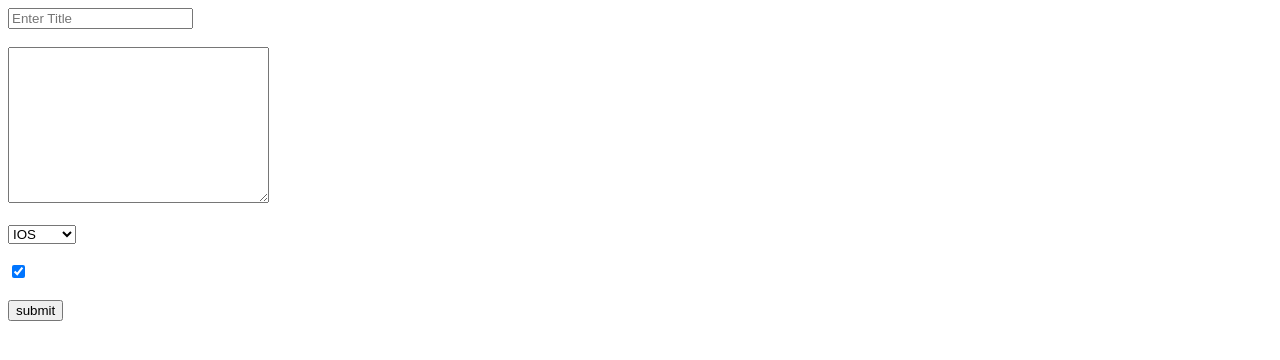
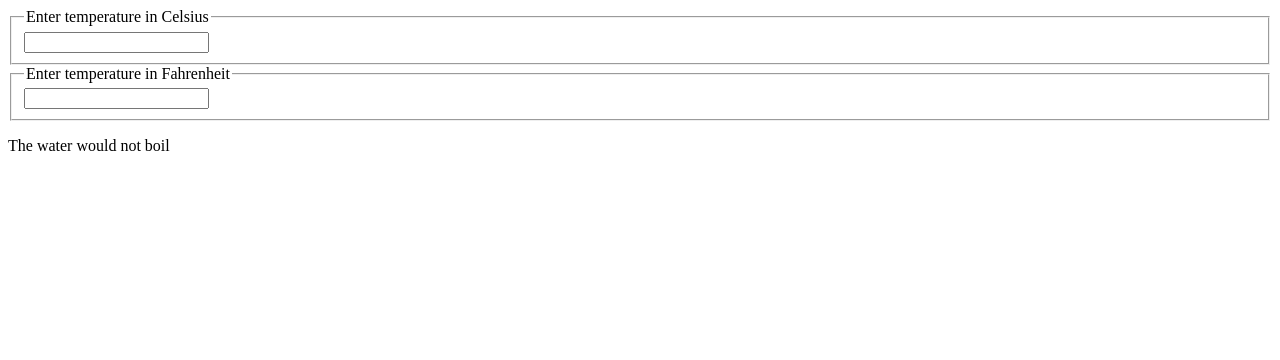
Before and after one commit to meheraj-hossain/react-learning, a React (Vite) app: page / in a window 1280 px wide. Shown: the top 360 px of the page. Built offline with nearby package versions, Linux system fonts and the light colour scheme.

Commit message:
11 React Lifting State Up done

```diff
--- a/src/App.jsx
+++ b/src/App.jsx
@@ -1,9 +1,9 @@
-import Form from './components/Form';
+import Calculator from './components/Calculator';
 
 function App() {
     return (
         <div>
-            <Form />
+            <Calculator/>
         </div>
     );
 }
--- /dev/null
+++ b/src/components/BoilingVerdict.jsx
@@ -0,0 +1,22 @@
+import PropTypes from "prop-types";
+
+export default function BoilingVerdict({celsius = 0}) {
+    if (celsius >= 100) {
+        return (
+            <p>
+                The water would boil
+            </p>
+        )
+    } else {
+        return (
+            <p>
+                The water would not boil
+            </p>
+        )
+    }
+
+}
+
+BoilingVerdict.propTypes = {
+    celsius: PropTypes.number.isRequired
+}
--- /dev/null
+++ b/src/components/Calculator.jsx
@@ -0,0 +1,31 @@
+import React from "react";
+import BoilingVerdict from "./BoilingVerdict.jsx";
+import ComponentInput from "./ComponentInput.jsx";
+import {convert, toFahrenheit, toCelsius} from "../lib/Converter.jsx";
+
+export default class Calculator extends React.Component {
+    state = {
+        temperature: '',
+        scale: 'cel'
+    }
+
+    handleChange = (e, scale) => {
+        this.setState({
+            temperature: e.target.value,
+            scale,
+        })
+    }
+
+    render() {
+        const {temperature, scale} = this.state;
+        const celsius = scale === "fah" ? convert(temperature, toCelsius) : temperature;
+        const fahrenheit = scale === "cel" ? convert(temperature, toFahrenheit) : temperature;
+        return (
+            <>
+                <ComponentInput scale="cel" temperature={celsius} temperatureChange={this.handleChange}/>
+                <ComponentInput scale="fah" temperature={fahrenheit} temperatureChange={this.handleChange}/>
+                <BoilingVerdict celsius={parseFloat(temperature)}/>
+            </>
+        )
+    }
+}
--- /dev/null
+++ b/src/components/ComponentInput.jsx
@@ -0,0 +1,21 @@
+import PropTypes from "prop-types";
+
+const ScaleName = {
+    cel: 'Celsius', fah: 'Fahrenheit'
+};
+export default function ComponentInput({scale, temperature, temperatureChange}) {
+    return (
+        <fieldset>
+            <legend>
+                Enter temperature in {ScaleName[scale]}
+            </legend>
+            <input type="text" value={temperature} onChange={(e) => temperatureChange(e, scale)}/>
+        </fieldset>
+    )
+}
+
+ComponentInput.propTypes = {
+    scale: PropTypes.string.isRequired,
+    temperature: PropTypes.string.isRequired,
+    temperatureChange: PropTypes.func.isRequired
+}
--- a/src/components/Form.jsx
+++ /dev/null
@@ -1,67 +0,0 @@
-import React from "react";
-
-export default class Form extends React.Component{
-    state = {
-        title: '',
-        text: '',
-        os: '',
-        checkbox: true
-    }
-
-    changeState = (e) => {
-        if (e.target.name === 'title') {
-            this.setState({
-                title: e.target.value,
-            })
-        }
-        if (e.target.name === 'text-area') {
-            this.setState({
-                text: e.target.value,
-            })
-        }
-        if (e.target.name === 'os') {
-            this.setState({
-                os: e.target.value,
-            })
-        }
-        if (e.target.name === 'checkbox') {
-            this.setState({
-                checkbox: e.target.checked,
-            })
-        }
-    }
-
-    handleSubmit = (e) => {
-        const {title, text, os, checkbox} = this.state;
-        e.preventDefault();
-        console.log(title, text, os, checkbox);
-
-    }
-
-    render() {
-       const {title, text, os, checkbox} = this.state;
-        return (
-            <>
-                <form onSubmit={this.handleSubmit}>
-                    <input type="text" name="title" placeholder="Enter Title" value={title} onChange={this.changeState} />
-                    <br/>
-                    <br/>
-                    <textarea name="text-area" id="" cols="30" rows="10" value={text} onChange={this.changeState}>
-                    </textarea>
-                    <br/>
-                    <br/>
-                    <select name="os" id="" value={os} onChange={this.changeState}>
-                        <option value="IOS">IOS</option>
-                        <option value="Android">Android</option>
-                    </select>
-                    <br/>
-                    <br/>
-                    <input type="checkbox" name="checkbox" checked={checkbox} onChange={this.changeState}/>
-                    <br/>
-                    <br/>
-                    <input type="submit" value="submit"/>
-                </form>
-            </>
-        )
-    }
-}
--- /dev/null
+++ b/src/lib/Converter.jsx
@@ -0,0 +1,17 @@
+export function toCelsius(fahrenheit) {
+    return ((fahrenheit - 32) * 5) /9;
+}
+
+export function toFahrenheit(celsius) {
+    return ((celsius * 9) / 5) + 32;
+}
+
+export function convert(temperature, convertTo) {
+    const input = parseFloat(temperature);
+    if (Number.isNaN(input)) {
+        return ''
+    }
+    const output = convertTo(input);
+
+    return (Math.round((output * 1000) / 1000)).toString();
+}
```
Also changed, not shown: src/components/Button.jsx (deleted, +0 -28 lines), src/components/Clock.jsx (deleted, +0 -49 lines), src/components/ClockList.jsx (deleted, +0 -17 lines).
